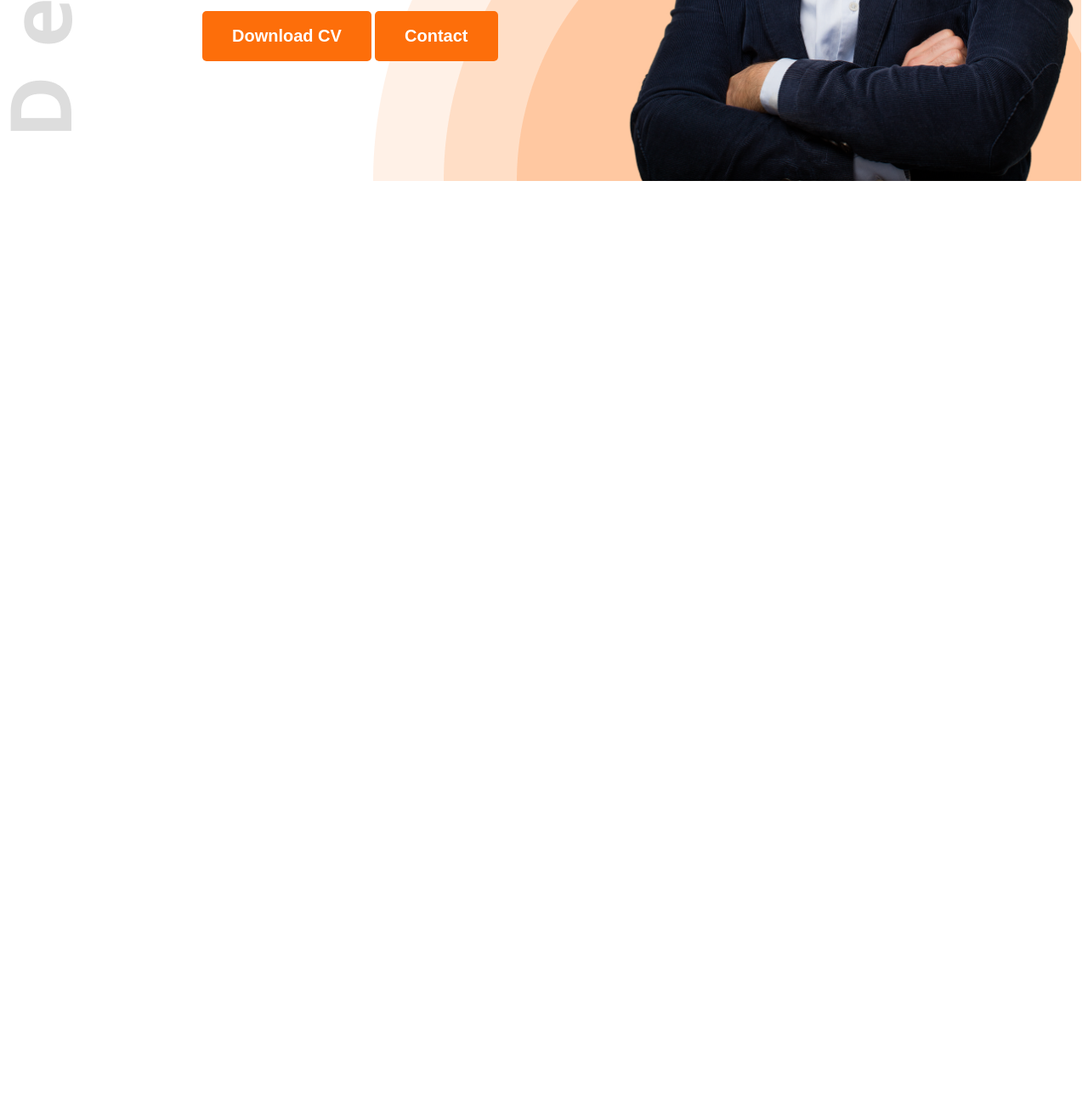
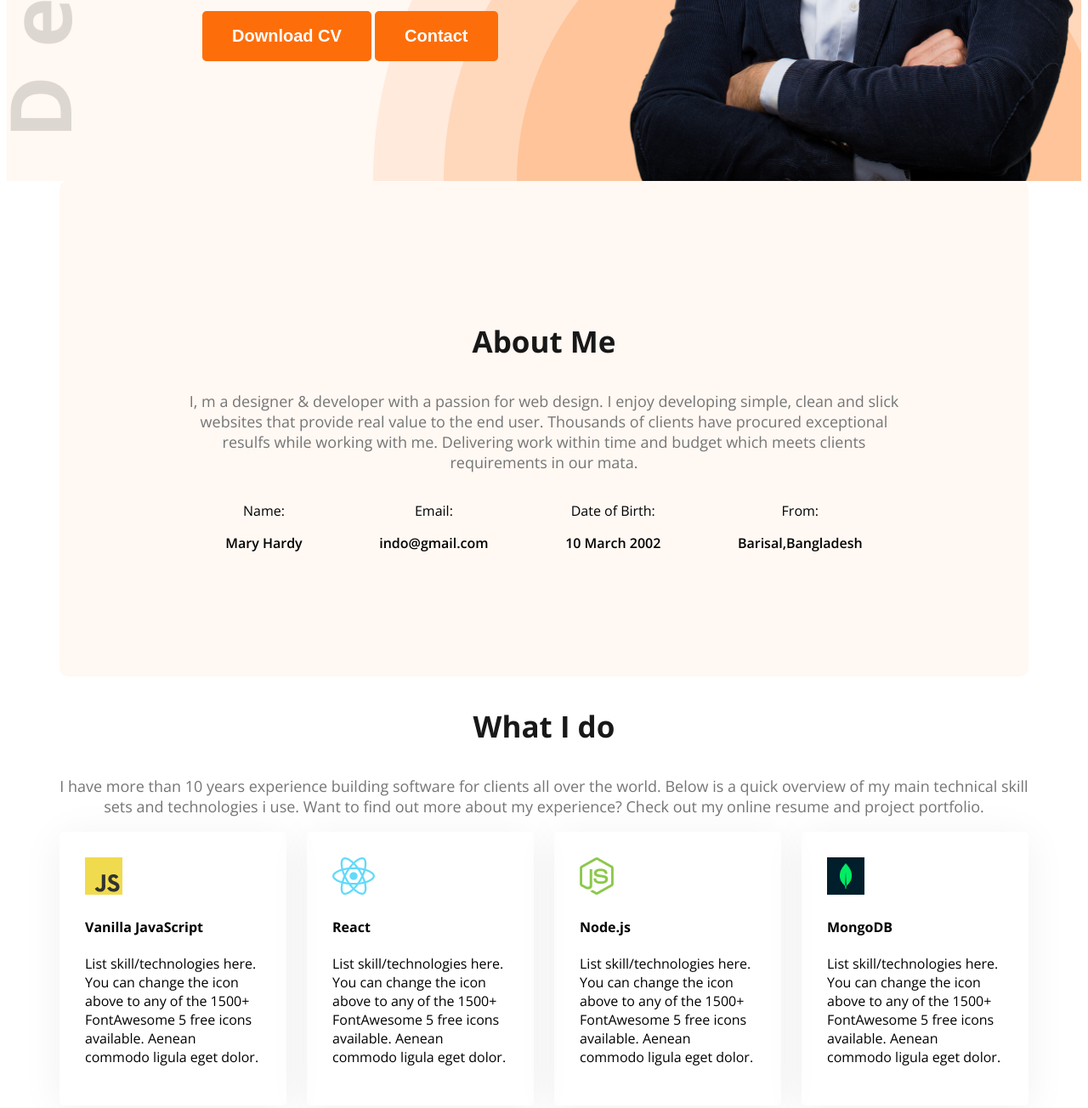
Before and after one commit to walidulislam/web-dev-portfolio, a plain HTML site: page index.html in a window 1280 px wide. Shown: the part 617-1921 px from the top of the page at 85% size. Before the commit the page ends 838 px from the top, so only its background shows below. Drawn offline with nearby package versions, Linux system fonts and the light colour scheme.

Commit message:
main section done

```diff
--- a/index.html
+++ b/index.html
@@ -12,7 +12,7 @@
     <link rel="stylesheet" href="portfolio.css">
 </head>
 <body class="open-sans-none">
-    <header class="header">
+    <header class="header secondary-bg">
         <nav>
             <h3 class="nav-title">Ma<span class="text-praimary">r</span>y</h3>
             <ul>
@@ -33,7 +33,55 @@
         </div>
     </header>
     <main>
+        <section class="about secondary-bg">
+            <h3 class="section-title">About Me</h3>
+            <p class="section-description">I, m a designer & developer with a passion for web design. I enjoy developing simple, clean and slick websites that provide real value to the end user. Thousands of clients have procured exceptional resulfs while working with me. Delivering work within time and budget which meets clients requirements in our mata.</p>
+            <div class="about-items">
+                <div class="about-item">
+                    <p class="item-title">Name:</p>
+                    <p class="item-discription">Mary Hardy</p>
 
+                </div>
+                <div class="about-item">
+                    <p class="item-title">Email:</p>
+                    <p class="item-discription">indo@gmail.com</p>
+                </div>
+                <div class="about-item">
+                    <p class="item-title">Date of Birth:</p>
+                    <p class="item-discription">10 March 2002</p>
+                </div>
+                <div class="about-item">
+                    <p class="item-title">From:</p>
+                    <p class="item-discription">Barisal,Bangladesh</p>
+                </div>
+            </div>
+        </section>
+        <section class="skills">
+            <h3 class="section-title text-aling">What I do</h3>
+            <p class="section-description text-aling">I have more than 10 years experience building software for clients all over the world. Below is a quick overview of my main technical skill sets and technologies i use. Want to find out more about my experience? Check out my online resume and project portfolio.</p>
+            <div class="skills-container">
+                <div class="skill">
+                    <img src="images/icons/js.png" alt="">
+                    <h4 class="skill-title">Vanilla JavaScript</h4>
+                    <p class="skill-discription">List skill/technologies here. You can change the icon above to any of the 1500+ FontAwesome 5 free icons available. Aenean commodo ligula eget dolor.</p>
+                </div>
+                <div class="skill">
+                    <img src="images/icons/react.png" alt="">
+                    <h4 class="skill-title">React</h4>
+                    <p class="skill-discription">List skill/technologies here. You can change the icon above to any of the 1500+ FontAwesome 5 free icons available. Aenean commodo ligula eget dolor.</p>
+                </div>
+                <div class="skill">
+                    <img src="images/icons/nodejs.png" alt="">
+                    <h4 class="skill-title">Node.js</h4>
+                    <p class="skill-discription">List skill/technologies here. You can change the icon above to any of the 1500+ FontAwesome 5 free icons available. Aenean commodo ligula eget dolor.</p>
+                </div>
+                <div class="skill">
+                    <img src="images/icons/mongo.png" alt="">
+                    <h4 class="skill-title">MongoDB</h4>
+                    <p class="skill-discription">List skill/technologies here. You can change the icon above to any of the 1500+ FontAwesome 5 free icons available. Aenean commodo ligula eget dolor.</p>
+                </div>
+            </div>
+        </section>
     </main>
     <footer>
 
--- a/portfolio.css
+++ b/portfolio.css
@@ -27,22 +27,7 @@ nav ul{
     background-repeat: no-repeat;
     background-position: top left, right bottom;
 }
-/* Shared Style */
-.text-praimary{
- color: #FD6E0A;
-}
-.dark-2{
-    color: #474747;
-}
-.btn-primary{
-    background-color: #FD6E0A;
-    font-weight: bold;
-    color: white;
-    padding: 18px 35px;
-    border-radius: 5px;
-    font-size: 20px;
-    border: none;
-}
+
 
 nav ul li a{
     text-decoration: none;
@@ -74,3 +59,71 @@ nav ul li{
 .banner-content{
     max-width: 580px;
 }
+
+/* Shared Style */
+.text-praimary{
+ color: #FD6E0A;
+}
+.dark-2{
+    color: #474747;
+}
+.btn-primary{
+    background-color: #FD6E0A;
+    font-weight: bold;
+    color: white;
+    padding: 18px 35px;
+    border-radius: 5px;
+    font-size: 20px;
+    border: none;
+}
+.section-title{
+    font-size: 35px;
+    color: #181818;
+    font-weight: bold;
+}
+.section-description{
+    font-size: 18px;
+    color: #757575;
+}
+.secondary-bg{
+    background-color: #FFF8F3;
+
+}
+/* main section */
+main{
+    max-width: 1140px ;
+    margin: 0 auto;
+}
+.main-section{
+    margin-top: 130px;
+    margin-bottom: 130px;
+}
+/* about styles */
+.about{
+    border-radius: 10px;
+    padding: 130px 150px;
+    text-align: center;
+
+}
+.about-items{
+    display: flex;
+    justify-content: space-around;
+}
+.item-discription{
+    font-weight: 600;
+}
+/* skills sectiom */
+.skills-container{
+    display: flex;
+    gap: 24px;
+}
+
+.skill{
+    padding: 30px;
+    box-shadow: 0px 6px 50px 0px rgba(0, 0, 0, 0.06);
+    border-radius: 5px;
+}
+.text-aling{
+    text-align: center;
+
+}
```
